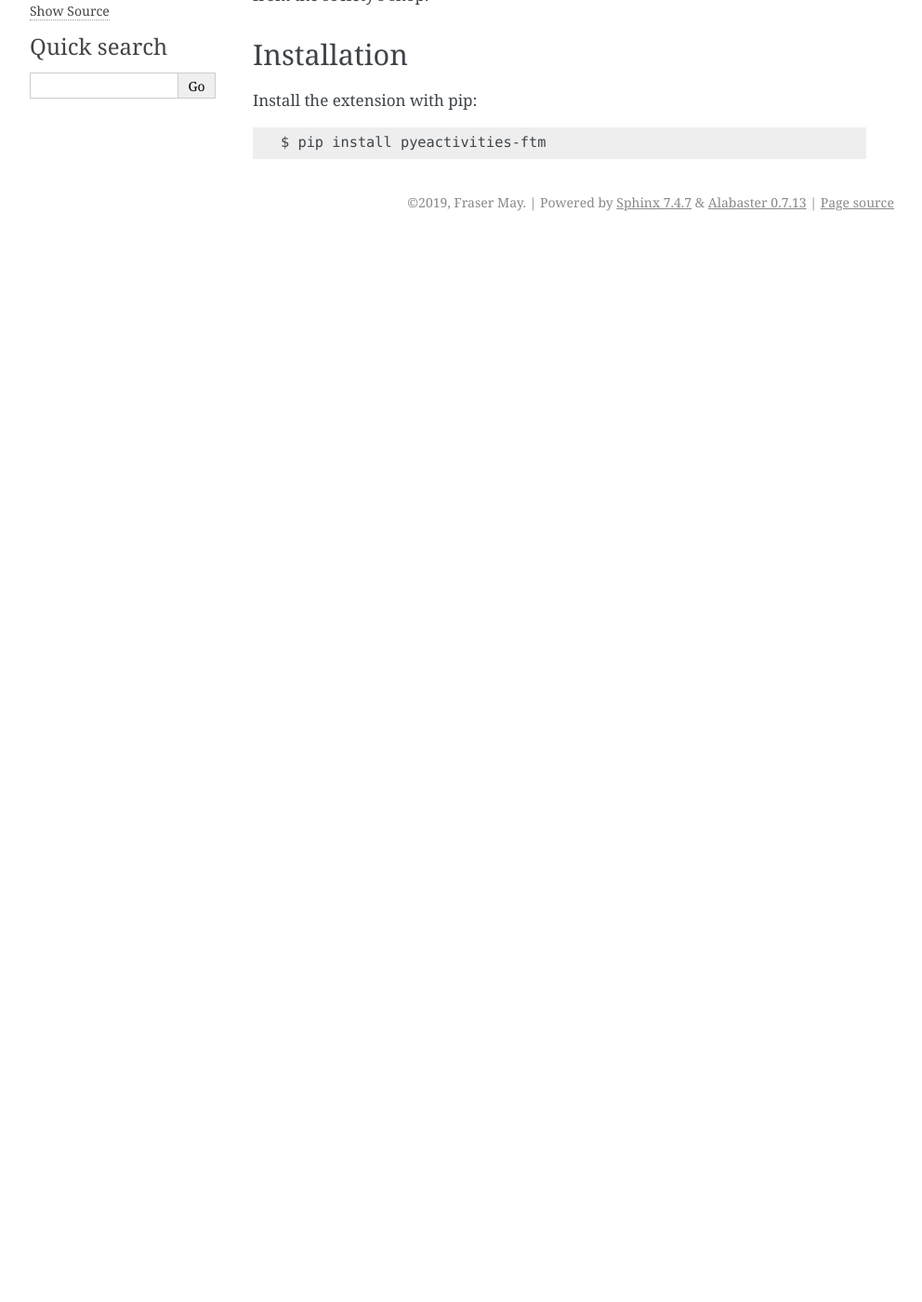
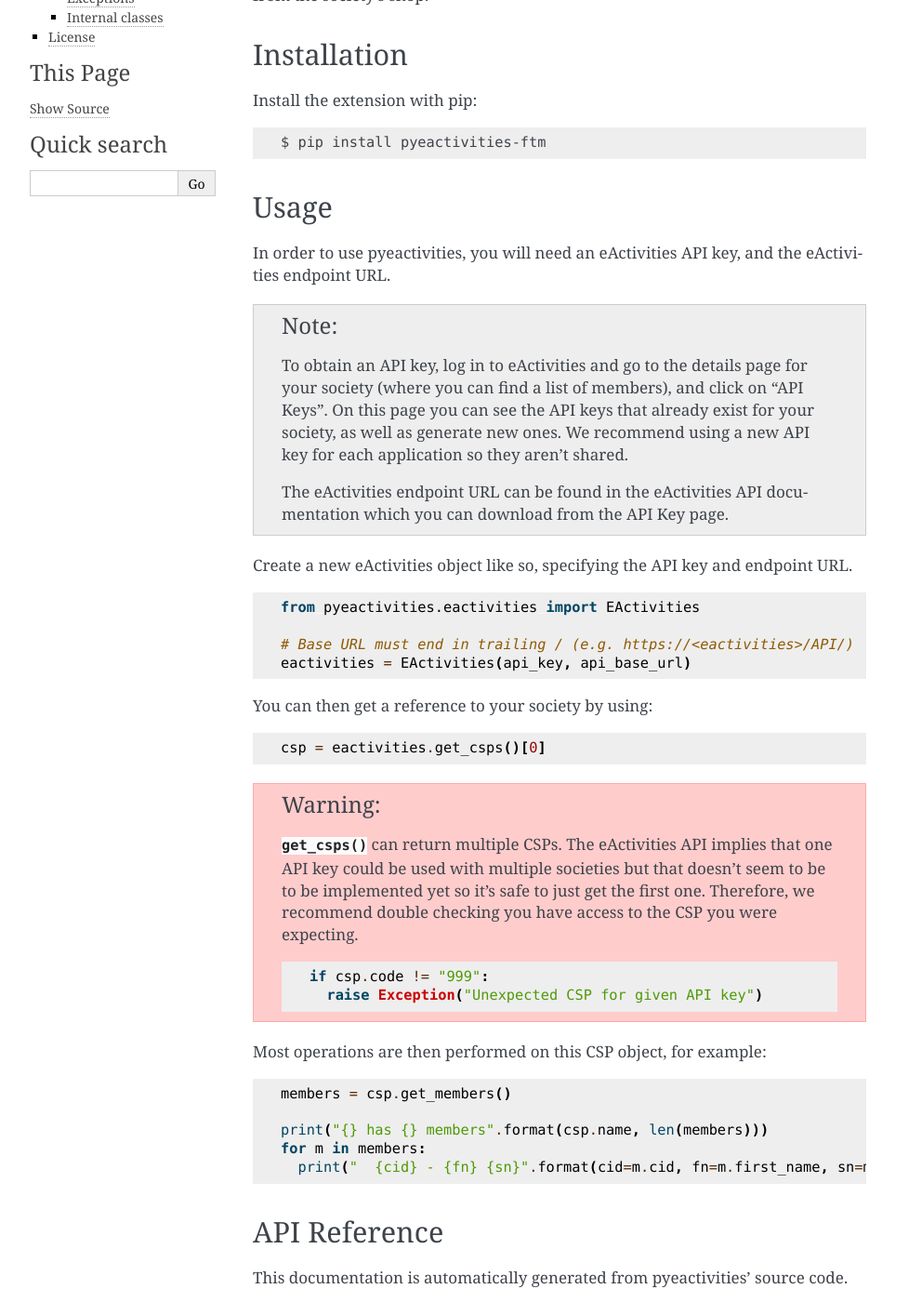
Before and after one commit to ftm/pyeactivities, a Sphinx documentation site: the page built from docs/index.rst, in a window 1280 px wide and 1400 px high, scrolled down 191 px. Shown: the whole window at 93% size, without its empty margins (148-1140 px from the left). Built offline with Sphinx 7.4.7, drawn with Linux system fonts in a browser that asks for light colours; before the commit the page ends 900 px from its top, so only the background shows below that; some of the changed text lies outside the part shown; grey boxes are pictures that could not be loaded.

Commit message:
Fleshed out documentation with usage and API reference

```diff
--- a/docs/index.rst
+++ b/docs/index.rst
@@ -13,3 +13,130 @@ Installation
 Install the extension with pip::
 
     $ pip install pyeactivities-ftm
+
+Usage
+=====
+In order to use pyeactivities, you will need an eActivities API key, and the
+eActivities endpoint URL.
+
+.. note::
+  To obtain an API key, log in to eActivities and go to the details page for your
+  society (where you can find a list of members), and click on "API Keys". On this
+  page you can see the API keys that already exist for your society, as well as
+  generate new ones. We recommend using a new API key for each application so they
+  aren't shared.
+
+  The eActivities endpoint URL can be found in the eActivities API documentation
+  which you can download from the API Key page.
+
+Create a new eActivities object like so, specifying the API key and endpoint
+URL.
+
+.. code-block:: python
+
+  from pyeactivities.eactivities import EActivities
+
+  # Base URL must end in trailing / (e.g. https://<eactivities>/API/)
+  eactivities = EActivities(api_key, api_base_url)
+
+You can then get a reference to your society by using:
+
+.. code-block:: python
+
+  csp = eactivities.get_csps()[0]
+
+.. warning::
+  :py:meth:`~pyeactivities.eactivities.EActivities.get_csps` can return multiple CSPs. The eActivities API implies that
+  one API key could be used with multiple societies but that doesn't seem to be
+  to be implemented yet so it's safe to just get the first one. Therefore, we
+  recommend double checking you have access to the CSP you were expecting.
+
+  .. code-block:: python
+
+    if csp.code != "999":
+      raise Exception("Unexpected CSP for given API key")
+
+Most operations are then performed on this CSP object, for example:
+
+.. code-block:: python
+
+  members = csp.get_members()
+
+  print("{} has {} members".format(csp.name, len(members)))
+  for m in members:
+    print("  {cid} - {fn} {sn}".format(cid=m.cid, fn=m.first_name, sn=m.surname))
+
+API Reference
+=============
+This documentation is automatically generated from pyeactivities' source code.
+
+.. autoclass:: pyeactivities.eactivities.EActivities
+
+   .. automethod:: get_csps
+
+.. autoclass:: pyeactivities.models.CSP
+
+  .. automethod:: get_members
+
+  .. automethod:: get_committee_members
+
+  .. automethod:: get_online_sales
+
+  .. automethod:: get_products
+
+.. autoclass:: pyeactivities.models.Member
+
+.. autoclass:: pyeactivities.models.CommitteeMember
+
+.. autoclass:: pyeactivities.models.Customer
+
+.. autoclass:: pyeactivities.models.VAT
+
+.. autoclass:: pyeactivities.models.OnlineSale
+
+.. autoclass:: pyeactivities.models.Account
+
+.. autoclass:: pyeactivities.models.Activity
+
+.. autoclass:: pyeactivities.models.ProductLine
+
+.. autoclass:: pyeactivities.models.Product
+
+  .. automethod:: get_sales
+
+Exceptions
+----------
+
+.. automodule:: pyeactivities.exceptions
+   :members:
+
+Internal classes
+----------------
+
+.. autoclass:: pyeactivities.http.EActivitesClient
+
+
+License
+=======
+
+pyeactivities is licensed under the `MIT License <https://opensource.org/licenses/MIT>`_
+
+Copyright (c) 2019 Fraser May and Contributors
+
+Permission is hereby granted, free of charge, to any person obtaining a copy
+of this software and associated documentation files (the "Software"), to deal
+in the Software without restriction, including without limitation the rights
+to use, copy, modify, merge, publish, distribute, sublicense, and/or sell
+copies of the Software, and to permit persons to whom the Software is
+furnished to do so, subject to the following conditions:
+
+The above copyright notice and this permission notice shall be included in all
+copies or substantial portions of the Software.
+
+THE SOFTWARE IS PROVIDED "AS IS", WITHOUT WARRANTY OF ANY KIND, EXPRESS OR
+IMPLIED, INCLUDING BUT NOT LIMITED TO THE WARRANTIES OF MERCHANTABILITY,
+FITNESS FOR A PARTICULAR PURPOSE AND NONINFRINGEMENT. IN NO EVENT SHALL THE
+AUTHORS OR COPYRIGHT HOLDERS BE LIABLE FOR ANY CLAIM, DAMAGES OR OTHER
+LIABILITY, WHETHER IN AN ACTION OF CONTRACT, TORT OR OTHERWISE, ARISING FROM,
+OUT OF OR IN CONNECTION WITH THE SOFTWARE OR THE USE OR OTHER DEALINGS IN THE
+SOFTWARE.
```
